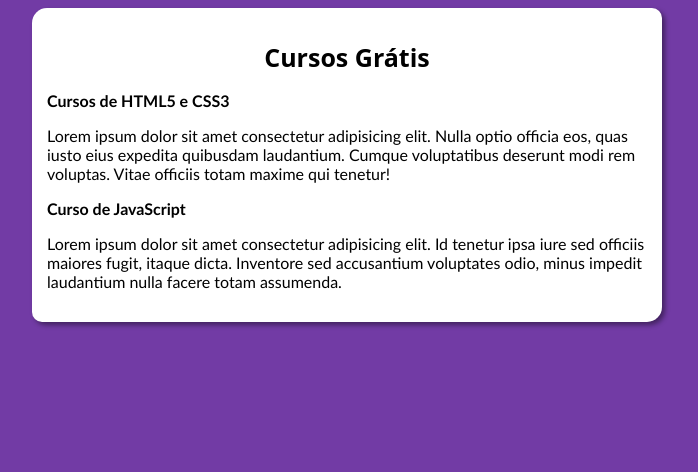
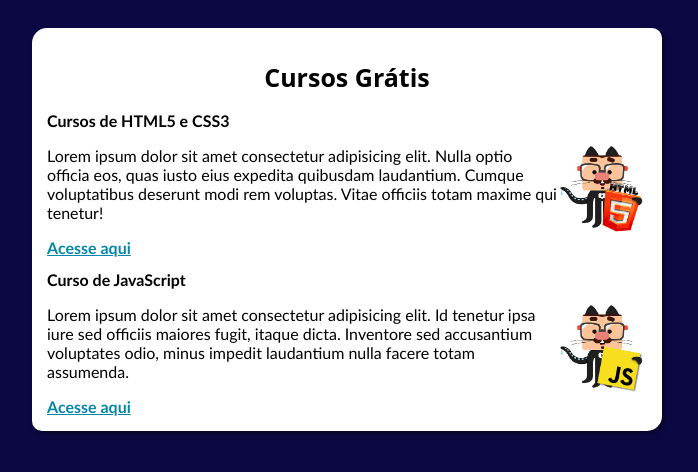
Before and after one commit to deV1niborges/projeto-site, a plain HTML site: page index.html in a window 1280 px wide. Shown: the whole page, without its empty margins (293-991 px from the left). Drawn offline with Linux system fonts and the light colour scheme.

Commit message:
update estilo/index

```diff
--- a/estilos/style.css
+++ b/estilos/style.css
@@ -5,7 +5,8 @@
 }
 
 body {
-  background-color: rgb(114, 59, 165);
+  background-color: rgb(12, 8, 68);
+  padding: 20px;
 }
 
 header > h1 {
@@ -24,3 +25,12 @@ main {
   margin: auto;
   box-shadow: 3px 3px 5px rgba(0, 0, 0, 0.418);
 }
+
+article > img#img {
+  width: 15%;
+  float: right;
+}
+
+article > a {
+  color: rgb(3, 134, 167);
+}
--- a/index.html
+++ b/index.html
@@ -1,7 +1,7 @@
 <!DOCTYPE html>
 <html lang="pt-br">
   <head>
-    <meta charset="UTF-8">
+    <meta charset="UTF-8" />
     <meta name="viewport" content="width=device-width, initial-scale=1.0">
     <title>Curso em Video</title>
     <link rel="stylesheet" href="estilos/style.css">
@@ -13,21 +13,25 @@
       </header>
       <article>
         <h2>Cursos de HTML5 e CSS3</h2>
+        <img id="img" src="imagens/mascote-html5.png" alt="Html">
         <p>
           Lorem ipsum dolor sit amet consectetur adipisicing elit. Nulla optio
           officia eos, quas iusto eius expedita quibusdam laudantium. Cumque
           voluptatibus deserunt modi rem voluptas. Vitae officiis totam maxime
           qui tenetur!
         </p>
+        <a href="#"><strong>Acesse aqui</strong></a>
       </article>
       <article>
         <h2>Curso de JavaScript</h2>
+        <img id="img" src="imagens/mascote-javascript.png" alt="Html">
         <p>
           Lorem ipsum dolor sit amet consectetur adipisicing elit. Id tenetur
           ipsa iure sed officiis maiores fugit, itaque dicta. Inventore sed
           accusantium voluptates odio, minus impedit laudantium nulla facere
           totam assumenda.
         </p>
+        <a href="#"><strong>Acesse aqui</strong></a>
       </article>
     </main>
   </body>
```
Also changed, not shown: imagens/mascote-html5.png (added), imagens/mascote-javascript.png (added).
